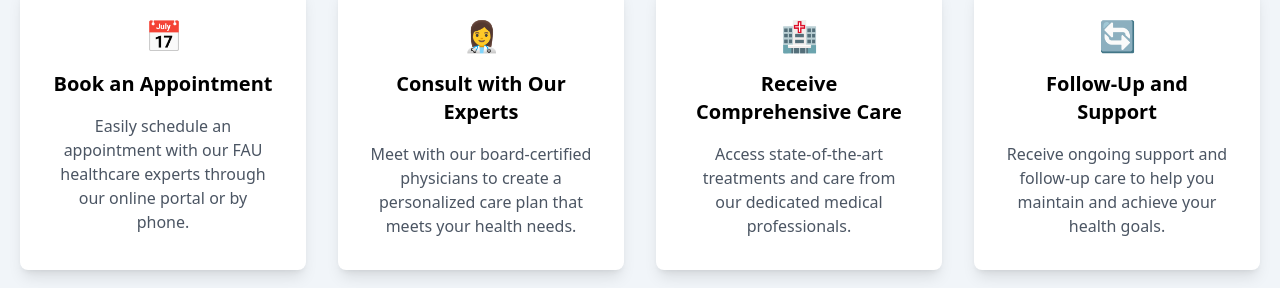
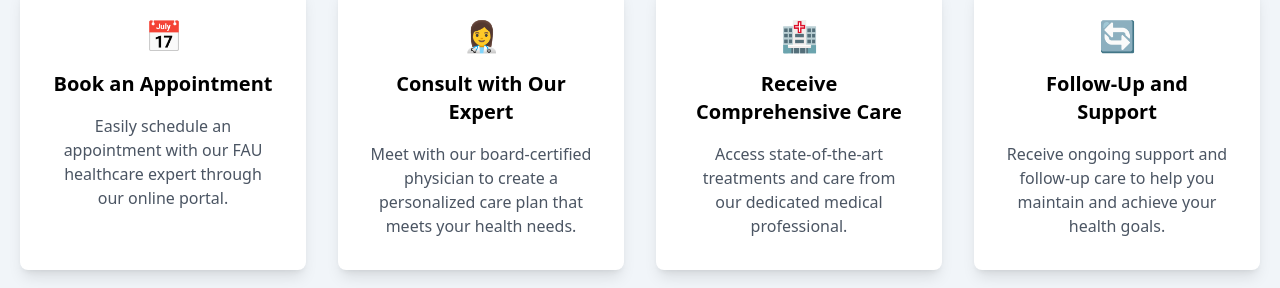
Before and after one commit to yliew2022/TEAM1, a Next.js app in the folder healthcare/: page / in a window 1280 px wide. Shown: the part 1079-1367 px from the top of the page. Built offline with nearby package versions, Linux system fonts and the light colour scheme.

Commit message:
Fixed up some routing

```diff
--- a/healthcare/app/page.js
+++ b/healthcare/app/page.js
@@ -1,6 +1,6 @@
 
-import Navbar from "./components/Navbar";
 
+import Link from "next/link";
 export default function Home() {
   return (
     <>
@@ -15,12 +15,15 @@ export default function Home() {
             Personalized care and advanced medical expertise dedicated to your well-being.
           </p>
 
+          <Link href='/appointments'>
             <button
               type="button"
               className="mt-8 bg-sky-600 hover:bg-sky-700 text-white font-medium rounded-lg text-sm px-6 py-3 transition duration-300"
             >
               Book an Appointment
             </button>
+          </Link>
+
         </div>
       </section>
 
@@ -43,34 +46,34 @@ export default function Home() {
         <h1 className="text-4xl font-bold text-center mb-12">Here's how it works</h1>
 
         <div className="max-w-7xl mx-auto grid grid-cols-1  px-5 md:grid-cols-2 lg:grid-cols-4 gap-8">
-          {/* Card 1 */}
+
           <div className="bg-white shadow-lg rounded-lg p-8 text-center">
             <div className="mb-4 text-3xl text-blue-600">
               📅
             </div>
             <h3 className="text-xl font-semibold mb-4">Book an Appointment</h3>
-            <p className="text-gray-600">Easily schedule an appointment with our FAU healthcare experts through our online portal or by phone.</p>
+            <p className="text-gray-600">Easily schedule an appointment with our FAU healthcare expert through our online portal.</p>
           </div>
 
-          {/* Card 2 */}
+
           <div className="bg-white shadow-lg rounded-lg p-8 text-center">
             <div className="mb-4 text-3xl text-blue-600">
               👩‍⚕️
             </div>
-            <h3 className="text-xl font-semibold mb-4">Consult with Our Experts</h3>
-            <p className="text-gray-600">Meet with our board-certified physicians to create a personalized care plan that meets your health needs.</p>
+            <h3 className="text-xl font-semibold mb-4">Consult with Our Expert</h3>
+            <p className="text-gray-600">Meet with our board-certified physician to create a personalized care plan that meets your health needs.</p>
           </div>
 
-          {/* Card 3 */}
+
           <div className="bg-white shadow-lg rounded-lg p-8 text-center">
             <div className="mb-4 text-3xl text-blue-600">
               🏥
             </div>
             <h3 className="text-xl font-semibold mb-4">Receive Comprehensive Care</h3>
-            <p className="text-gray-600">Access state-of-the-art treatments and care from our dedicated medical professionals.</p>
+            <p className="text-gray-600">Access state-of-the-art treatments and care from our dedicated medical professional.</p>
           </div>
 
-          {/* Card 4 */}
+
           <div className="bg-white shadow-lg rounded-lg p-8 text-center">
             <div className="mb-4 text-3xl text-blue-600">
               🔄
```
Lines whose indentation alone changed are shown as unchanged.
